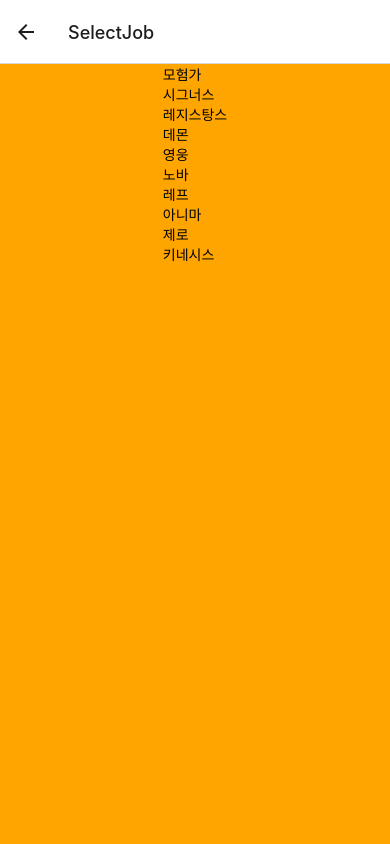
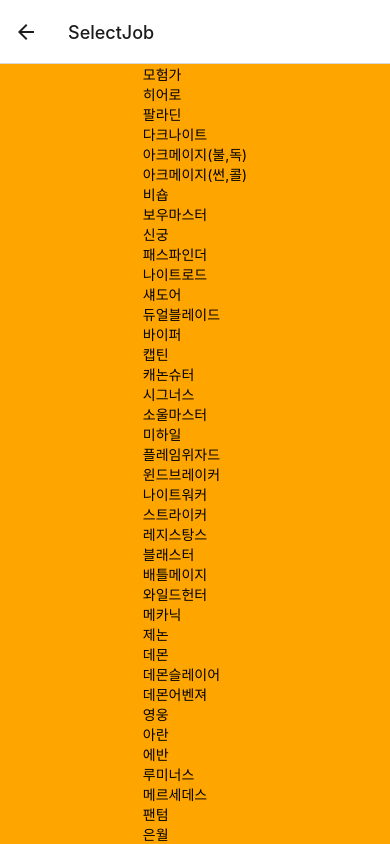
Before and after one commit to sunujun/Maple-Spec-Scouter, a React Native app: screen /SelectJob in a window 390 px wide. Built offline with nearby package versions, Linux system fonts and the light colour scheme; what react-native-responsive-dimensions would draw is missing.

Commit message:
SelectJob 페이지 flatlist 구현

```diff
--- a/src/pages/SelectJob.tsx
+++ b/src/pages/SelectJob.tsx
@@ -1,41 +1,43 @@
-import React from 'react';
+import React, { useCallback } from 'react';
 import { FlatList, Pressable, StyleSheet, Text, View } from 'react-native';
-import { JobType } from 'data/jobs';
+import { JobInfo, Jobs, jobsDetail, JobType } from 'data/jobs';
 
 const SelectJob = () => {
-    const jobTypes = Object.values(JobType)
-        .filter(key => typeof JobType[key as JobType] === 'number')
-        .map(key => ({ name: key }));
-    // const jobs = Object.values(info);
+    const jobTypes = Object.values(JobType).filter(value => !isNaN(Number(value)));
+    const innerRenderItem = useCallback(({ item }: { item: JobInfo }) => {
+        return (
+            <Pressable onPress={() => {}}>
+                <Text>{Jobs[item.id]}</Text>
+            </Pressable>
+        );
+    }, []);
+    const innerKeyExtractor = useCallback((item: JobInfo) => {
+        return item.id.toString();
+    }, []);
+    const outerRenderItem = useCallback(
+        ({ item }: { item: string | JobType }) => {
+            return (
+                <View>
+                    <Pressable>
+                        <Text>{JobType[parseInt(item as string, 10)]}</Text>
+                    </Pressable>
+                    <FlatList
+                        data={jobsDetail.filter(value => value.type === parseInt(item as string, 10))}
+                        renderItem={innerRenderItem}
+                        keyExtractor={innerKeyExtractor}
+                    />
+                </View>
+            );
+        },
+        [innerKeyExtractor, innerRenderItem],
+    );
+    const outerKeyExtractor = useCallback((item: string | JobType) => {
+        return item.toString();
+    }, []);
 
     return (
         <View style={styles.background}>
-            <FlatList
-                data={jobTypes}
-                renderItem={({ item }) => (
-                    <View>
-                        <Pressable>
-                            <Text>{item.name}</Text>
-                        </Pressable>
-                        {/* <FlatList
-                            data={outerItem['data'] ? outerItem['data'] : []}
-                            renderItem={({ innerItem }) => (
-                                <TouchableOpacity
-                                    onPress={() => {
-                                        navigation.navigate('Home', {
-                                            artist_id: innerItem['artistID'],
-                                        });
-                                    }}>
-                                    <View>
-                                        <Text>Inner FlatList</Text>
-                                    </View>
-                                </TouchableOpacity>
-                            )}
-                            keyExtractor={innerItem => innerItem.id}
-                        /> */}
-                    </View>
-                )}
-            />
+            <FlatList data={jobTypes} renderItem={outerRenderItem} keyExtractor={outerKeyExtractor} />
         </View>
     );
 };
```
